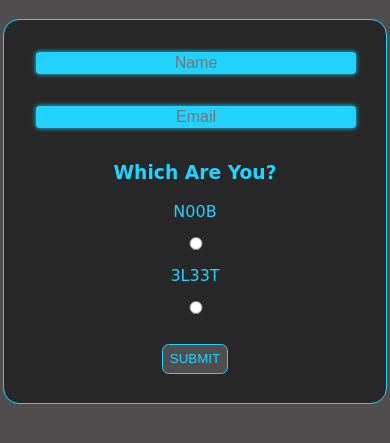
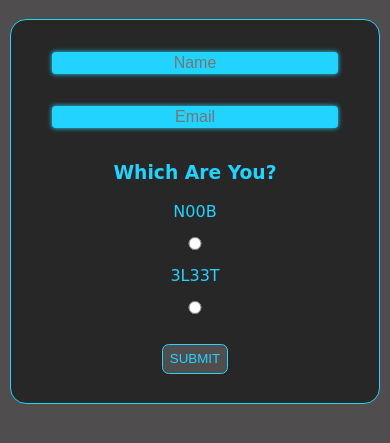
Before and after one commit to RICODAH1/100-Days-of-Code-Day-3, a plain HTML site: page index.html in a window 390 px wide. Shown: the part 297-740 px from the top of the page. Drawn offline with Linux system fonts and the light colour scheme; a web font is replaced by a local one.

Commit message:
updated README and finished form with responsiveness

```diff
--- a/style.css
+++ b/style.css
@@ -25,9 +25,12 @@ form {
   border-radius: 1em;
 }
 
+form:hover {
+  box-shadow: 0px 0px 20px rgb(35, 211, 255);
+}
+
 /* name and email field */
 input {
-  width: 100%;
   /* sets all text fields to same font, by default textareas have monospace */
   font: 1em sans-serif;
   background-color: rgb(35, 211, 255);
@@ -48,8 +51,9 @@ input#email {
   box-shadow: 0px 0px 5px rgb(35, 211, 255);
 }
 
-input[type=text]:focus {
-  box-shadow: 0px 0px 15px rgb(35, 211, 255);
+input#name:focus,
+input#email:focus {
+  box-shadow: 0px 0px 20px rgb(35, 211, 255);
 }
 
 button {
@@ -61,3 +65,19 @@ button {
   text-decoration: none;
   color: rgb(35, 211, 255);
 }
+
+button:hover {
+  box-shadow: 0px 0px 15px rgb(35, 211, 255);
+}
+
+@media screen and (max-width: 500px) {
+  form {
+    width: 90%;
+    text-align: center;
+
+  }
+  input {
+    width: 85%;
+    text-align: center;
+  }
+}
```
Also changed, not shown: 1 other file.
